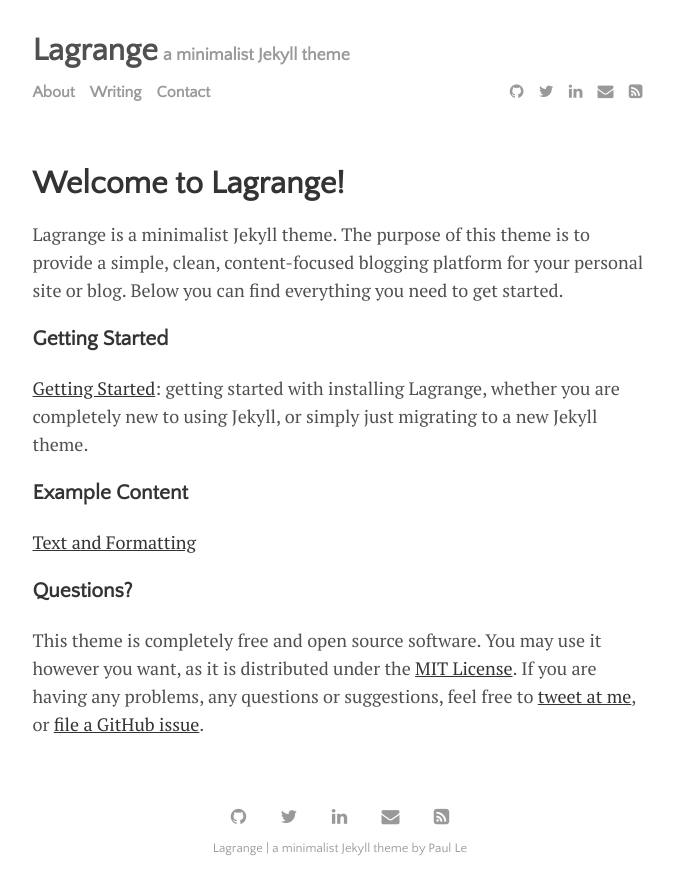
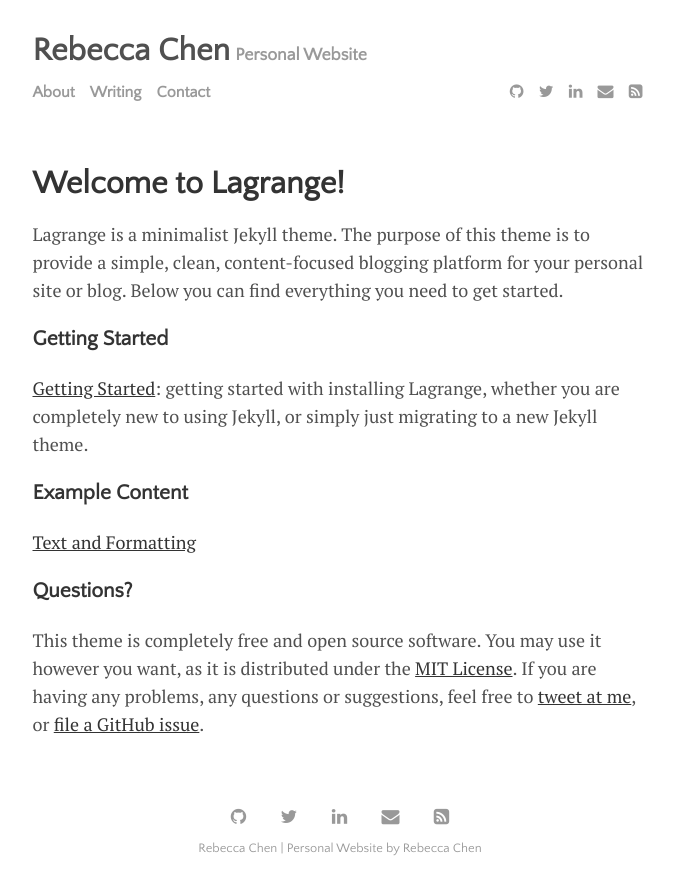
Before and after one commit to rebeccachen0/website_backup, a Jekyll site: the page built from menu/about.md, in a window 1280 px wide. Shown: the top 895 px of the page, without its empty margins (300-974 px from the left). Built offline with Jekyll 4.4.1, drawn with Linux system fonts in a browser that asks for light colours.

Commit message:
Update _config.yml

```diff
--- a/_config.yml
+++ b/_config.yml
@@ -20,9 +20,9 @@
 plugins:             [jekyll-paginate, jekyll-sitemap, jekyll-feed, jekyll-seo-tag]
 
 # Customise atom feed settings (this is where Jekyll-Feed gets configuration information)
-title:		           'Lagrange'
-description:	       'a minimalist Jekyll theme'
-author:              'Paul Le'
+title:		           'Rebecca Chen'
+description:	       'Personal Website'
+author:              'Rebecca Chen'
 
 # RSS 2.0 can be used instead of Atom by uncommenting following two lines
 #feed:
```
